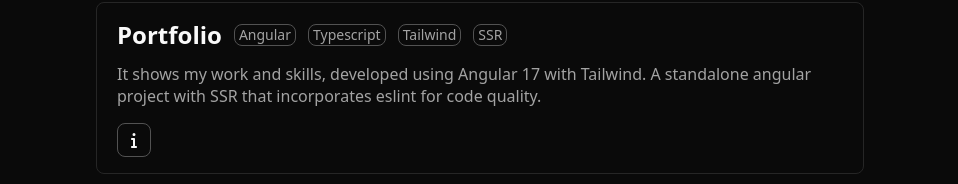
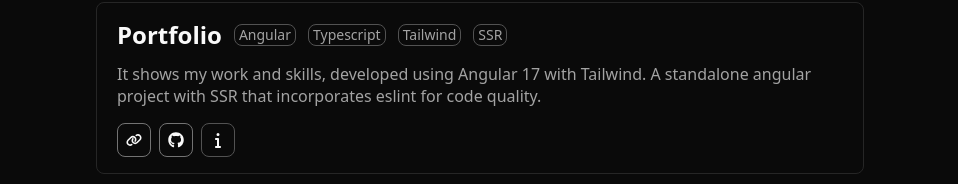
Before and after one commit to Chewbacca-14/portfolio, an Angular app: page / in a window 1280 px wide. Shown: the part 754-938 px from the top of the page, without its empty margins (160-1118 px from the left). Built offline with nearby package versions, Linux system fonts and the light colour scheme; no server answers.

Commit message:
✨ Feat: Update mock

```diff
--- a/src/assets/data/projects.mock.ts
+++ b/src/assets/data/projects.mock.ts
@@ -7,8 +7,8 @@ export const PROJECTS: Project[] = [
     tags: ['Angular', 'Typescript', 'Tailwind', 'SSR'],
     description:
       'It shows my work and skills, developed using Angular 17 with Tailwind. A standalone angular project with SSR that incorporates eslint for code quality.',
-    url: '',
-    repo: '',
+    url: 'https://uspiri.com/',
+    repo: 'https://github.com/USpiri/uspiri.com',
   },
   {
     id: '11',
@@ -16,8 +16,8 @@ export const PROJECTS: Project[] = [
     tags: ['Astro', 'Typescript', 'MDX', 'Tailwind'],
     description:
       'Made with Astro, my personal blog project is a static site dedicated to sharing development content. ',
-    url: '',
-    repo: '',
+    url: 'https://uspiri.github.io/',
+    repo: 'https://github.com/USpiri/uspiri.github.io',
   },
   {
     id: '2',
@@ -25,8 +25,8 @@ export const PROJECTS: Project[] = [
     tags: ['Angular', 'Material', 'Bootstrap'],
     description:
       'Raíces Nativas is an exciting project in collaboration with biology students from the National University of Córdoba (UNC) to promote the conservation of native plant species. ',
-    url: '',
-    repo: '',
+    url: 'https://raices-nativas.vercel.app/',
+    repo: 'https://github.com/USpiri/raices-nativas',
   },
   {
     id: '3',
@@ -35,7 +35,7 @@ export const PROJECTS: Project[] = [
     description:
       'Command line program written in Rust that allows local task management.',
     url: '',
-    repo: '',
+    repo: 'https://github.com/USpiri/todo',
   },
   {
     id: '4',
@@ -44,7 +44,7 @@ export const PROJECTS: Project[] = [
     description:
       'Devly CLI is an ongoing Rust project that assists in the application development process.',
     url: '',
-    repo: '',
+    repo: 'https://github.com/USpiri/devly',
   },
   {
     id: '5',
@@ -52,7 +52,7 @@ export const PROJECTS: Project[] = [
     tags: ['Angular', 'Angular SDK'],
     description:
       'One of my first projects developed in Angular, providing a useful notes management that allows organization in tables and boards.',
-    url: '',
-    repo: '',
+    url: 'https://simple-sticky-notes.web.app/',
+    repo: 'https://github.com/USpiri/StickyNotes',
   },
 ];
```
